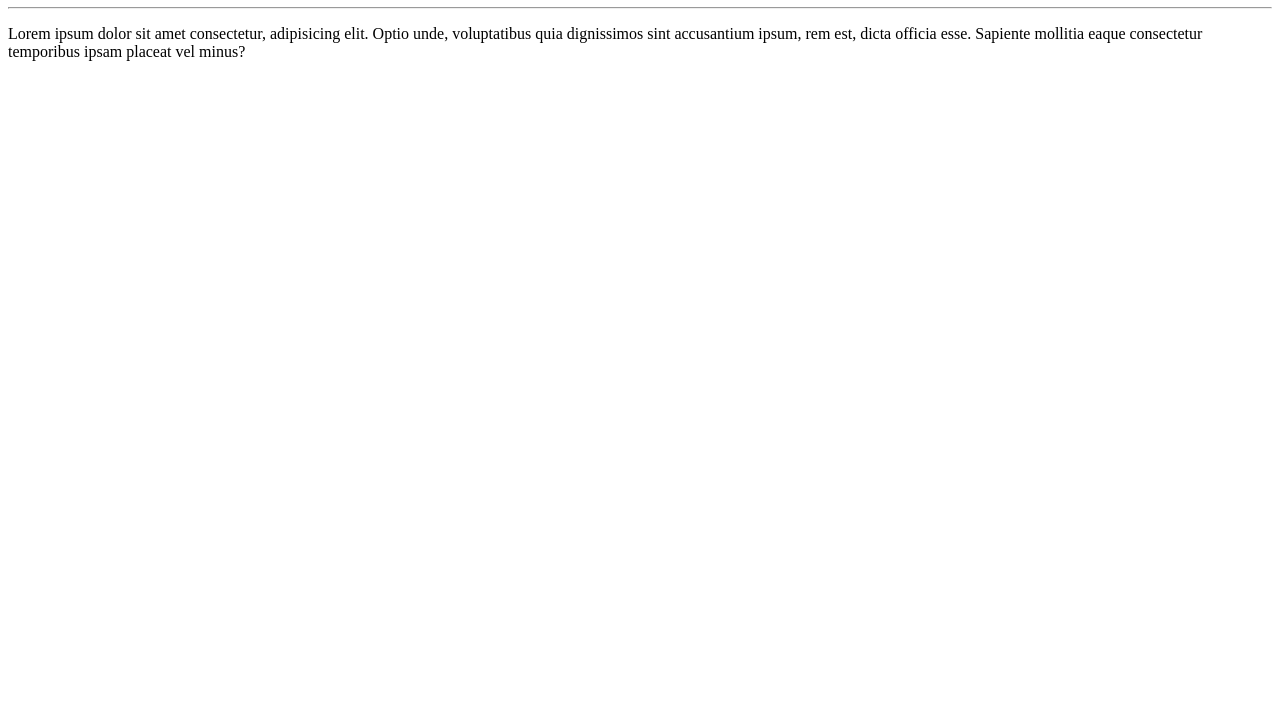
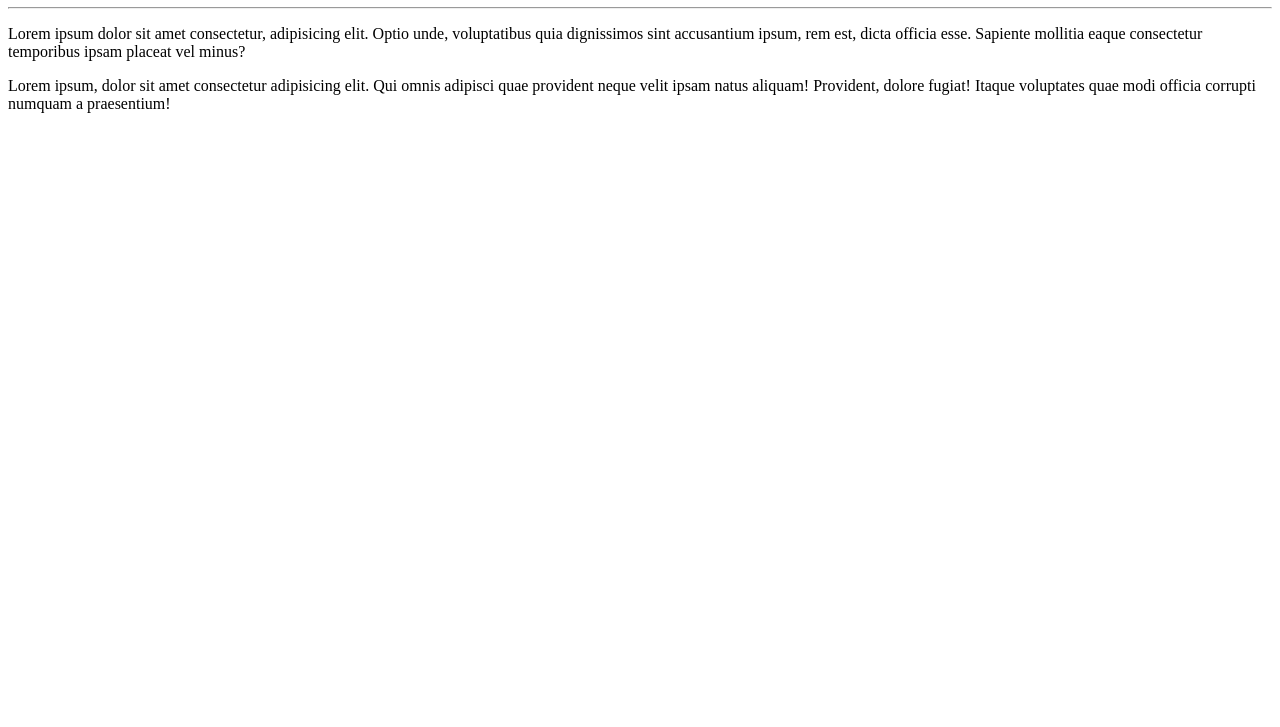
Before and after one commit to GamalAyman/Teste, a plain HTML site: page site-exemplo/index.html in a window 1280 px wide. Shown: the part 73-800 px from the top of the page. Drawn offline with Linux system fonts and the light colour scheme.

Commit message:
adicionei um paragrafo

```diff
--- a/site-exemplo/index.html
+++ b/site-exemplo/index.html
@@ -12,5 +12,7 @@
     <hr>
 
     <p>Lorem ipsum dolor sit amet consectetur, adipisicing elit. Optio unde, voluptatibus quia dignissimos sint accusantium ipsum, rem est, dicta officia esse. Sapiente mollitia eaque consectetur temporibus ipsam placeat vel minus?</p>
+
+    <p>Lorem ipsum, dolor sit amet consectetur adipisicing elit. Qui omnis adipisci quae provident neque velit ipsam natus aliquam! Provident, dolore fugiat! Itaque voluptates quae modi officia corrupti numquam a praesentium!</p>
 </body>
 </html>
```
